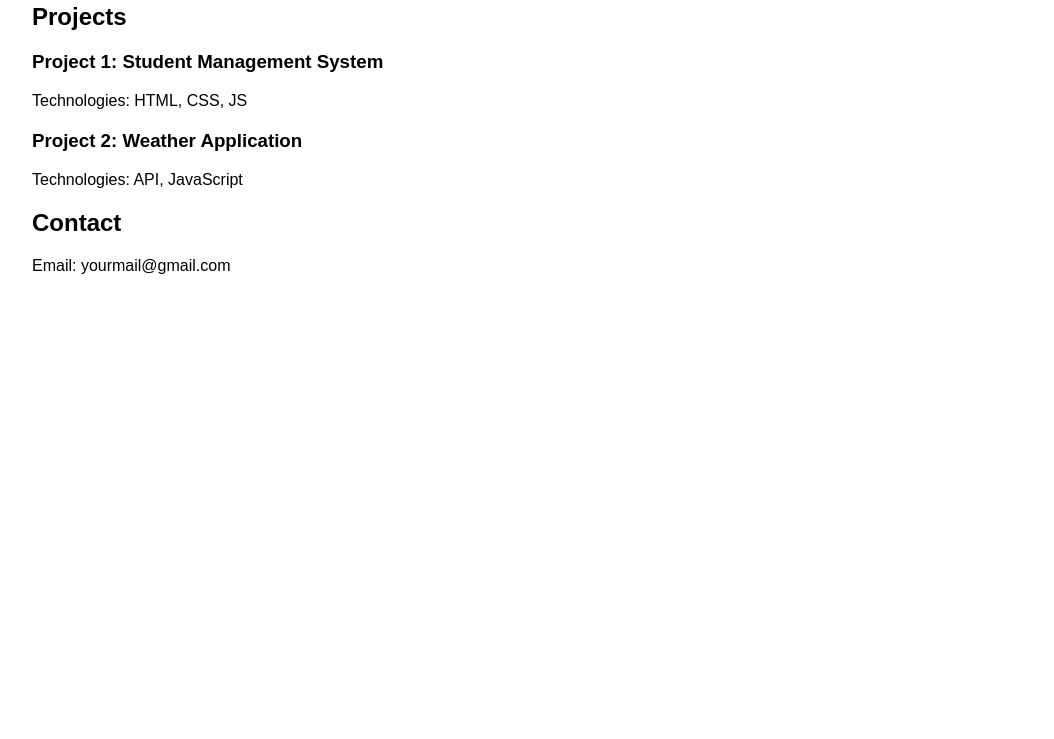
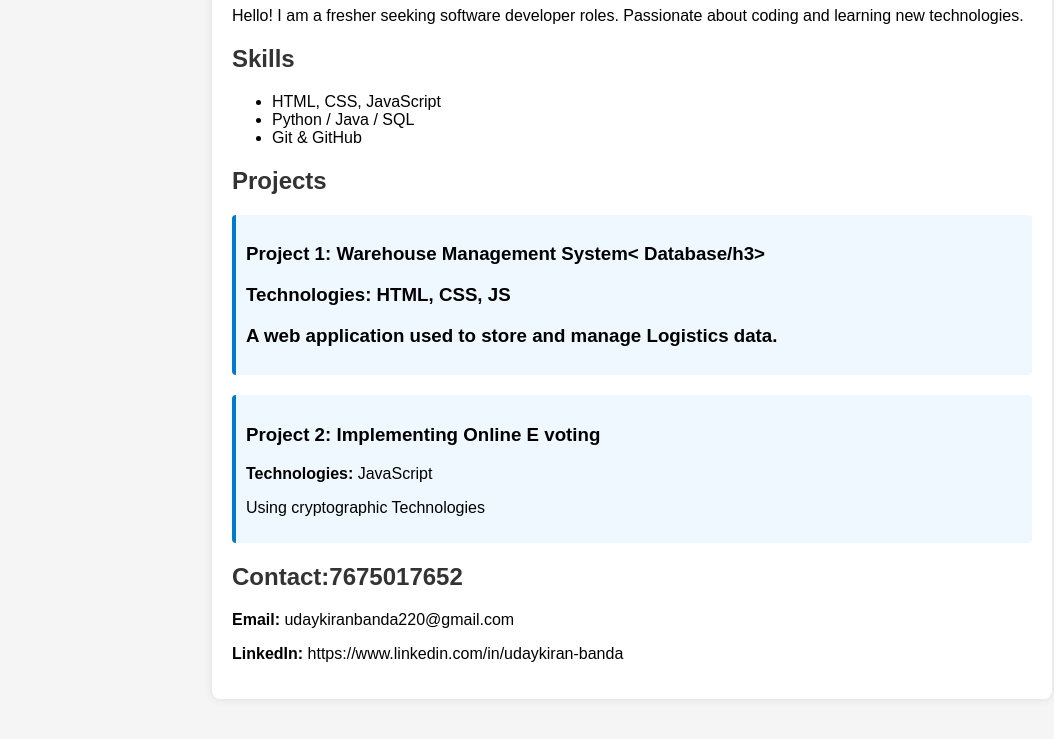
Before and after one commit to Udaykiran-1013/Udaykiran.github.io, a plain HTML site: page index.html in a window 1280 px wide. Shown: the part 133-872 px from the top of the page, without its empty margins (8-1062 px from the left). Before the commit the page ends 800 px from the top, so only its background shows below. Drawn offline with Linux system fonts and the light colour scheme.

Commit message:
index.html

```diff
--- a/index.html
+++ b/index.html
@@ -3,28 +3,63 @@
 <head>
   <title>My Portfolio</title>
   <style>
-    body { font-family: Arial; margin: 40px; }
-    h1 { color: #333; }
-    .project { margin-bottom: 20px; }
+    body {
+      font-family: Arial;
+      margin: 40px;
+      background: #f5f5f5;
+    }
+    .container {
+      max-width: 800px;
+      margin: auto;
+      background: #fff;
+      padding: 20px;
+      border-radius: 8px;
+      box-shadow: 0 0 10px rgba(0,0,0,0.1);
+    }
+    h1, h2 { color: #333; }
+    .project {
+      margin-bottom: 20px;
+      padding: 10px;
+      border-left: 4px solid #007acc;
+      background: #f0f8ff;
+      border-radius: 4px;
+    }
   </style>
 </head>
 <body>
-  <h1>My Portfolio</h1>
-  <p>Hello, I am a fresher looking for software developer roles.</p>
+
+<div class="container">
+  <h1>UDAYKIRAN BANDA</h1>
+  <p>Hello! I am a fresher seeking software developer roles. Passionate about coding and learning new technologies.</p>
+
+  <h2>Skills</h2>
+  <ul>
+    <li>HTML, CSS, JavaScript</li>
+    <li>Python / Java / SQL</li>
+    <li>Git & GitHub</li>
+  </ul>
 
   <h2>Projects</h2>
 
   <div class="project">
-    <h3>Project 1: Student Management System</h3>
-    <p>Technologies: HTML, CSS, JS</p>
+    <h3>Project 1: Warehouse Management System< Database/h3>
+    <p><b>Technologies:</b> HTML, CSS, JS</p>
+    <p>A web application used to store and manage Logistics data.</p>
   </div>
 
   <div class="project">
-    <h3>Project 2: Weather Application</h3>
-    <p>Technologies: API, JavaScript</p>
+    <h3>Project 2: Implementing Online E voting</h3>
+    <p><b>Technologies:</b> JavaScript</p>
+    <p> Using cryptographic Technologies</p>
   </div>
 
-  <h2>Contact</h2>
-  <p>Email: yourmail@gmail.com</p>
+
+
+  <h2>Contact:7675017652</h2>
+  <p><b>Email:</b> udaykiranbanda220@gmail.com</p>
+  <p><b>LinkedIn:</b> https://www.linkedin.com/in/udaykiran-banda
+  </p>
+</div>
+
 </body>
 </html>
```
